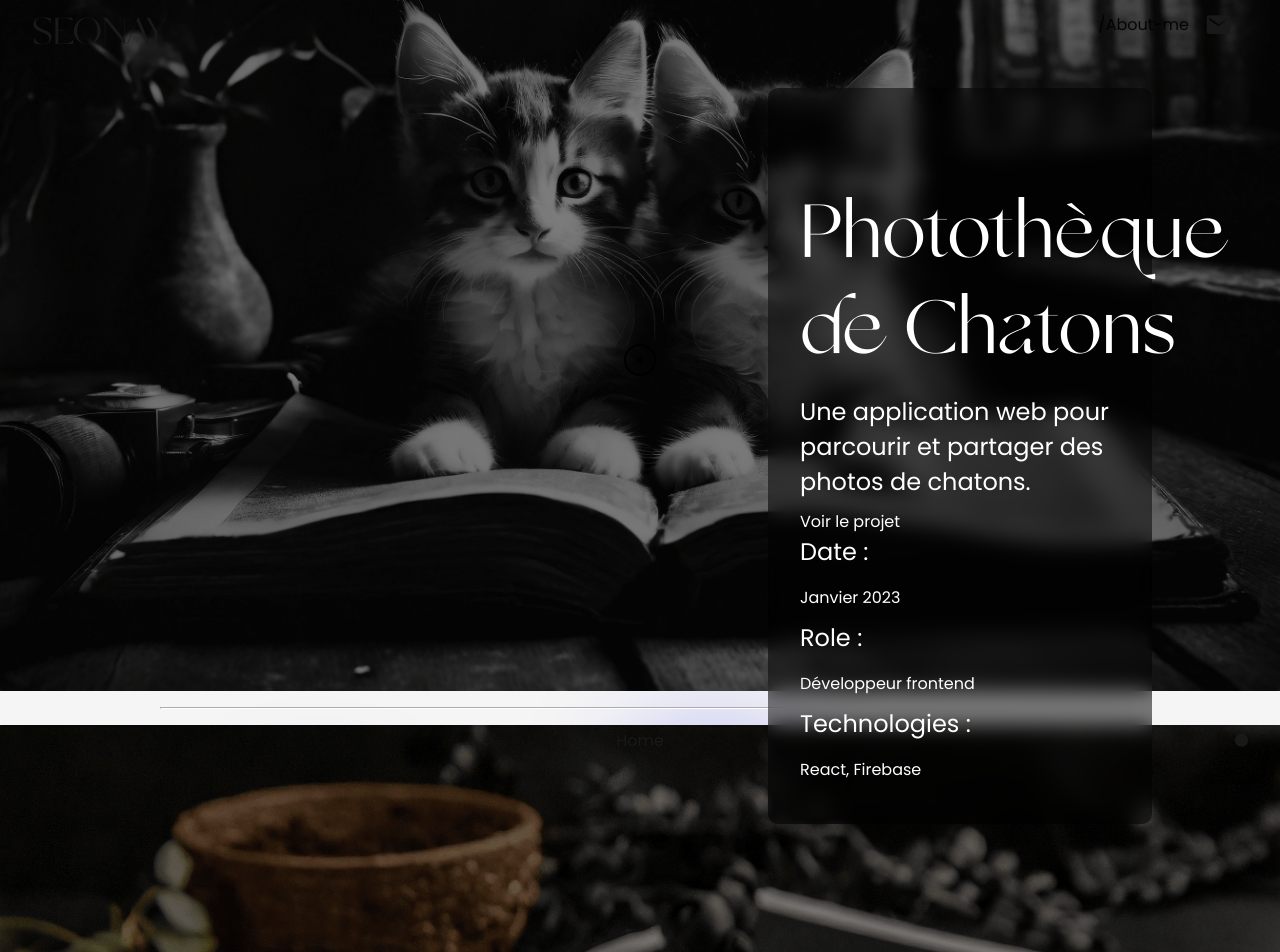
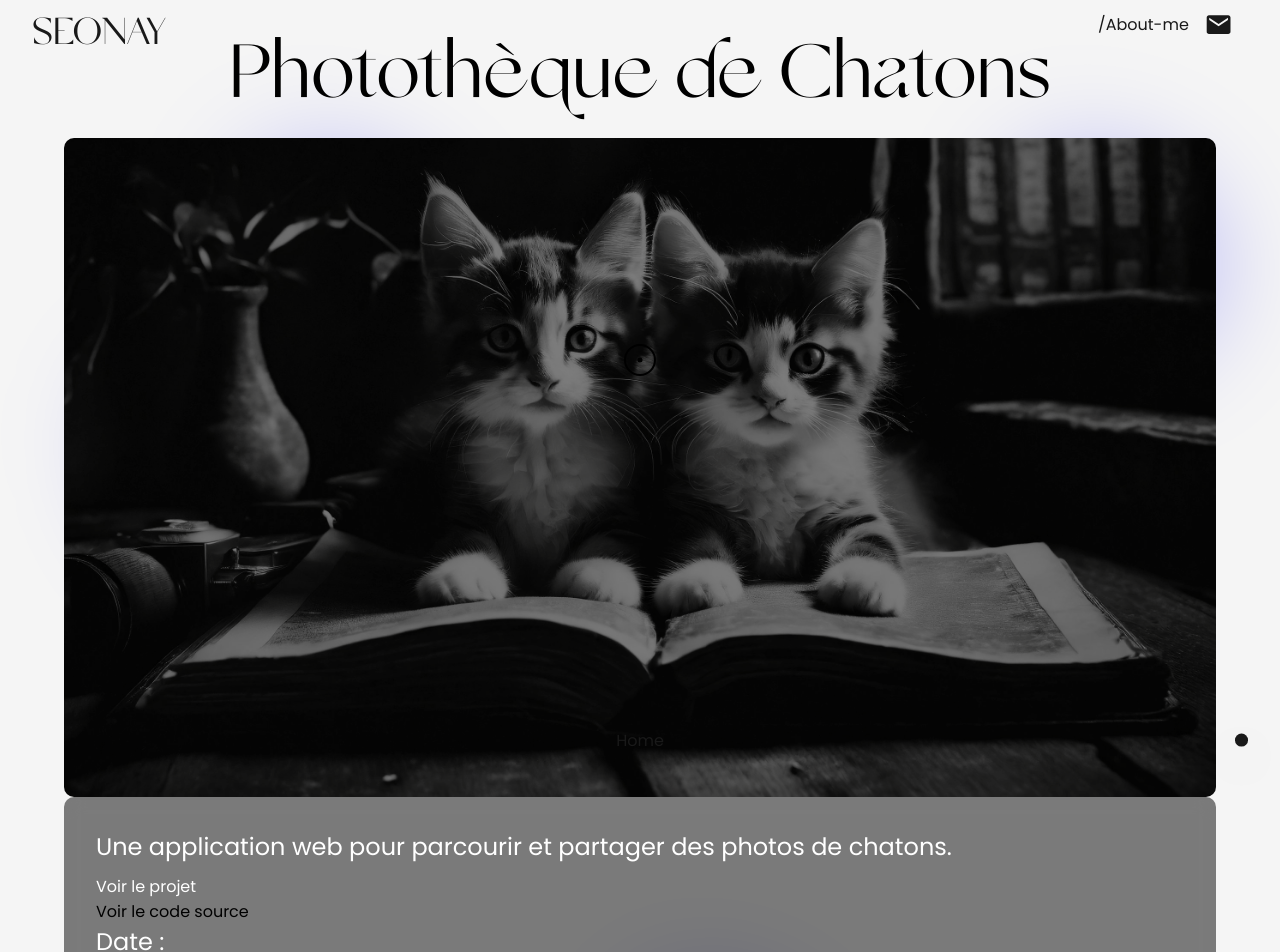
Before and after one commit to D-Seonay/portfolio-matheo-delaunay-2024, a React (Create React App) app: page /project/1 in a window 1280 px wide. Shown: the part 40-992 px from the top of the page. Built offline with nearby package versions, Linux system fonts and the light colour scheme.

Commit message:
Mise à jour des styles de la page de détails du projet et de la barre de navigation

```diff
--- a/src/component/ProjectDetailPage.jsx
+++ b/src/component/ProjectDetailPage.jsx
@@ -19,32 +19,32 @@ const ProjectItem = styled.div`
   position: relative;
 `;
 
-const ProjectImageLink = styled(Link)`
+const ProjectImageLink = styled.div`
+  text-decoration: none;
+  display: flex;
+  justify-content: center;
+  align-items: center;
   width: 100vw;
-  height: 100vh;
-  position: relative;
+
 `;
 
 const ProjectImage = styled.img`
-  width: 100%;
-  height: 100%;
+  width: 90%;
+  height: 80%;
   object-fit: cover;
+  border-radius: 10px;
   z-index: -1;
   filter: brightness(0.5);
 `;
 
-const ProjectDescription = styled.div
-	`
+const ProjectDescription = styled.div`
   display: flex;
   flex-direction: column;
   align-items: start;
-      position: absolute;
-      top: 10vw;
-      right: 10vw;
   padding: 2rem;
   background-color: rgba(0, 0, 0, 0.5);
   border-radius: 10px;
-      width: 30vw;
+  width: 90vw;
   z-index: 1;
   backdrop-filter: blur(10px);
 
@@ -63,7 +63,7 @@ const ProjectDescription = styled.div
 `;
 
 const ProjectTitle = styled.h2`
-  color: #fff;
+  color : ${props => (props.theme === 'dark' ? '#fff' : '#000')};
   font-size: 5rem;
 
   @media (max-width: 768px) {
@@ -89,7 +89,6 @@ const ProjectDescriptionText = styled.p`
 
   @media (max-width: 768px) {
     font-size: 0.8rem;
-
   }
 `;
 
@@ -147,17 +146,6 @@ const ProjectTech = styled.div`
   }
 `;
 
-const NextProjectLink = styled(Link)`
-  color: #fff;
-  text-decoration: none;
-  font-size: 1.5rem;
-
-  @media (max-width: 768px) {
-    font-size: 1rem;
-    margin-top: 10px;
-  }
-`;
-
 const NextProjectPreview = styled(Link)`
   width: 100vw; // Ajustez la taille selon vos besoins
   height: 100vh; // Ajustez la taille selon vos besoins
@@ -186,6 +174,19 @@ const NextProjectDescription = styled.p`
   font-size: 1rem;
 `;
 
+
+const buttonLinkGithub = styled(Link)`
+  color: #fff;
+  font-size: 1rem;
+  text-decoration: none;
+
+  &:hover {
+    color: #6c757d;
+    transition: 0.3s;
+    text-decoration: inherit;
+  }
+`;
+
 const ProjectPage = () => {
 	const { id } = useParams(); // Récupérer l'ID de l'URL
 	const filteredProjects = projectsData.filter(project => project.id === id); // Filtrer les projets par ID
@@ -204,11 +205,16 @@ const ProjectPage = () => {
 				{filteredProjects.map(project => (
 					<ProjectImageLink key={project.id} to={`/project/${project.id}`}>
 						<ProjectItem>
+            <ProjectTitle theme={theme}>{project.title}</ProjectTitle>
+              <ProjectImageLink key={project.id} to={`/project/${project.id}`}>
                 <ProjectImage src={project.image} alt={project.title} />
+              </ProjectImageLink>
               <ProjectDescription>
-								<ProjectTitle theme={theme}>{project.title}</ProjectTitle>
+
                 <ProjectDescriptionTitleH4 theme={theme}>{project.description}</ProjectDescriptionTitleH4>
                 <ProjectDescriptionLink theme={theme} href={project ? project.link : ''} target="_blank" rel="noreferrer"> Voir le projet</ProjectDescriptionLink>
+                <buttonLinkGithub theme={theme} href={project ? project.linkGithub : ''} target="_blank" rel="noreferrer"> Voir le code source</buttonLinkGithub>
+
 
                 <ProjetDate>
                   <ProjectDescriptionTitleH4 theme={theme}>Date :</ProjectDescriptionTitleH4>
@@ -222,8 +228,13 @@ const ProjectPage = () => {
                   <ProjectDescriptionTitleH4 theme={theme}>Technologies :</ProjectDescriptionTitleH4>
                   <ProjectDescriptionText theme={theme}>{project.tech}</ProjectDescriptionText>
                 </ProjectTech>
+
+
               </ProjectDescription>
+
+
             </ProjectItem>
+
 					</ProjectImageLink>
 				))}
 			</ProjectContainer>
--- a/src/styles.js
+++ b/src/styles.js
@@ -91,15 +91,18 @@ export const NavbarStyle = styled.nav`
 `;
 
 export const Link = styled.a`
+mix-blend-mode: difference; /* Applique le mode de mélange difference */
 color: ${props => props.theme === 'light' ? 'rgba(0, 0, 0, 0.9)' : 'rgba(255, 255, 255, 0.9)'};
 margin-right: 1rem;
 text-decoration: none;
 transition: background-color 0.5s ease-in-out, color 0.5s ease-in-out;
 
 &:hover {
-	color: rgba(145, 148, 185, 0.90);
+  mix-blend-mode: difference; /* Peut être répété ici pour plus de clarté */
+  color: rgba(145, 148, 185, 0.90); /* Changement de couleur au survol */
 }
 `;
+
 
 
 export const Icons = styled.span`
```
Lines whose indentation alone changed are shown as unchanged.
